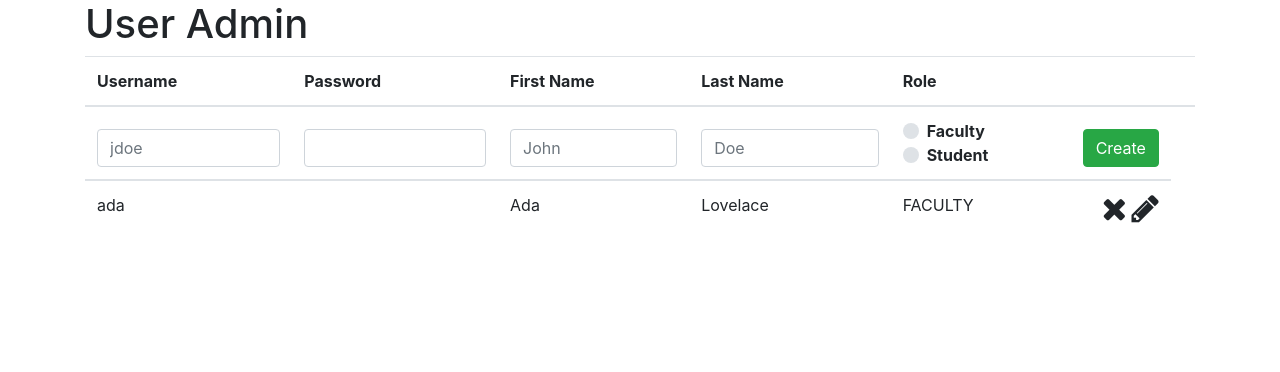
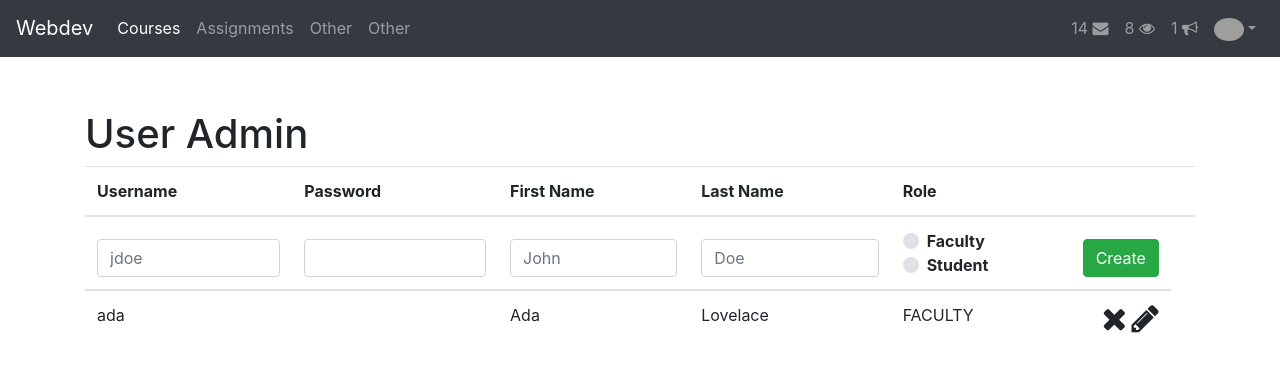
Before and after one commit to erinzhangxi/CourseManagementSystem-React, a plain HTML site: page src/main/webapp/jquery/components/user-admin/user-admin.template.client.html in a window 1280 px wide. Drawn offline with nearby package versions, Linux system fonts and the light colour scheme; no server answers; grey boxes are pictures that could not be loaded.

Commit message:
nav bar added

```diff
--- a/src/main/webapp/jquery/components/user-admin/user-admin.style.client.css
+++ b/src/main/webapp/jquery/components/user-admin/user-admin.style.client.css
@@ -0,0 +1,7 @@
+body {
+    margin: 40px auto;
+}
+
+header{
+	padding: 35px;
+}
--- a/src/main/webapp/jquery/components/user-admin/user-admin.template.client.html
+++ b/src/main/webapp/jquery/components/user-admin/user-admin.template.client.html
@@ -18,6 +18,47 @@
 
 </head>
 <body>
+<header>
+<nav class="navbar navbar-expand-lg navbar-dark bg-dark fixed-top">
+    <a class="navbar-brand" href="index.html">Webdev</a>
+    <button class="navbar-toggler" type="button" data-toggle="collapse" data-target="#navbarSupportedContent" aria-controls="navbarSupportedContent"
+        aria-expanded="false" aria-label="Toggle navigation"><span class="navbar-toggler-icon"></span></button>
+    <div class="collapse navbar-collapse " id="navbarSupportedContent">
+        <ul class="navbar-nav mr-auto">
+            <li class="nav-item active">
+                <a class="nav-link" href="3">Courses <span class="sr-only">(current)</span></a>
+            </li>
+            <li class="nav-item">
+                <a class="nav-link" href="#">Assignments</a>
+            </li>
+            <li class="nav-item">
+                <a class="nav-link" href="#">Other</a>
+            </li>
+            <li class="nav-item">
+                <a class="nav-link" href="#">Other</a>
+            </li>
+        </ul>
+         <ul class="navbar-nav ml-auto nav-flex-icons">
+            <li class="nav-item">
+                <a class="nav-link waves-effect waves-light">14 <i class="fa fa-envelope"></i></a>
+            </li>
+            <li class="nav-item">
+                <a class="nav-link waves-effect waves-light">8 <i class="fa fa-eye"></i></a>
+            </li>
+            <li class="nav-item">
+                <a class="nav-link waves-effect waves-light">1 <i class="fa fa-bullhorn"></i></a>
+            </li>
+            <li class="nav-item avatar dropdown">
+                <a class="nav-link dropdown-toggle" id="navbarDropdownMenuLink-5" data-toggle="dropdown" aria-haspopup="true" aria-expanded="false"><img src="http://www.torneodj.com/files/avatar/2_120.jpg" class="img-fluid rounded-circle z-depth-0" width="30"></a>
+                <div class="dropdown-menu dropdown-menu-right dropdown-purple" aria-labelledby="navbarDropdownMenuLink-5">
+                    <a class="dropdown-item whov" href="#"><i class="fa fa-plus"></i> Agregar post</a>
+                    <a class="dropdown-item whov" href="#"><i class="fa fa-edit"></i> Editar cuenta</a>
+                </div>
+            </li>
+        </ul>
+    </div>
+</nav>
+</header>
 <div class="container">
   <h1 id="title">User Admin</h1>
   <table class="table">
```
